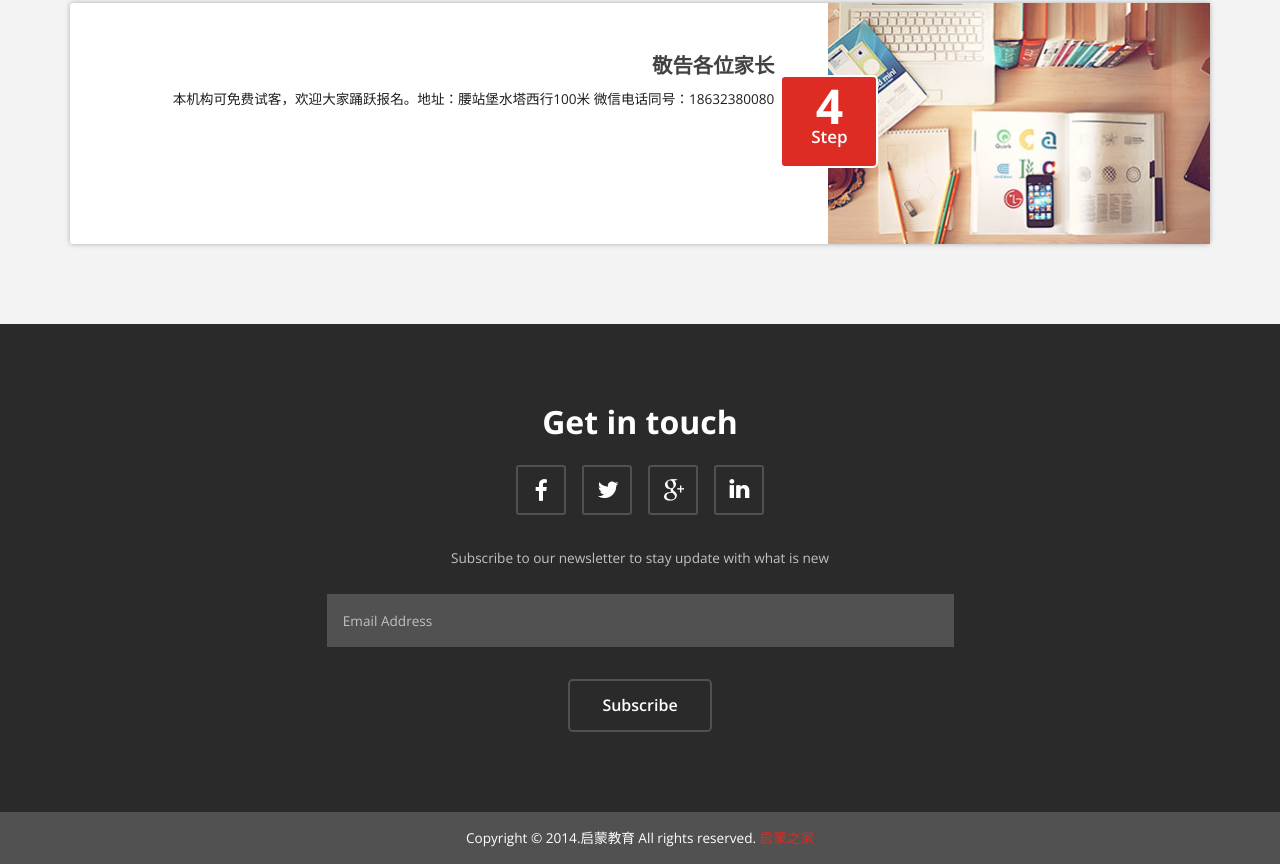
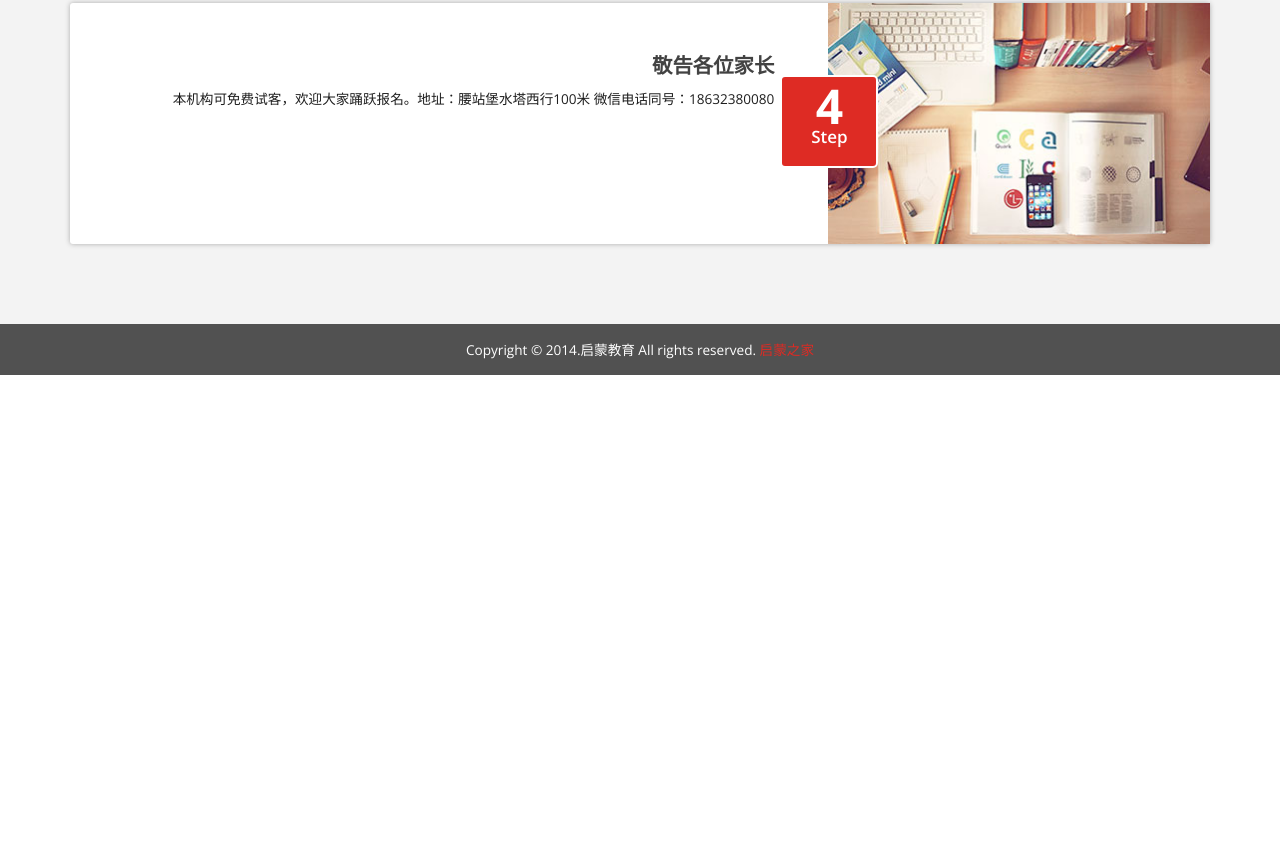
Before and after one commit to QiMeng-Edu/qimeng-edu.github.io, a plain HTML site: page index.html in a window 1280 px wide. Shown: the part 2396-3260 px from the top of the page. After the commit the page ends 2771 px from the top, so only its background shows below. Drawn offline with nearby package versions, Linux system fonts and the light colour scheme.

Commit message:
had Third changed

```diff
--- a/index.html
+++ b/index.html
@@ -262,7 +262,7 @@
    			  </div>
        	</div>
        </div>
-       <div class="footer_top">
+       <div class="footer_top" style="display: none;">
        	<div class="container">
        		<h3>Get in touch</h3>
        		<div class="social">
```
